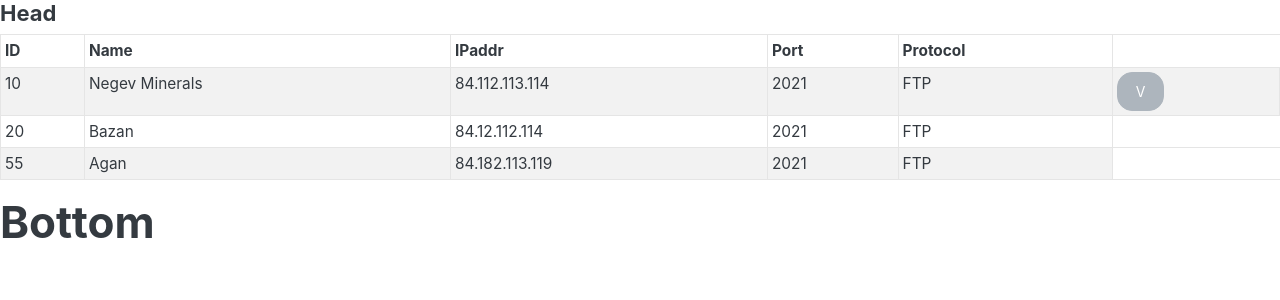
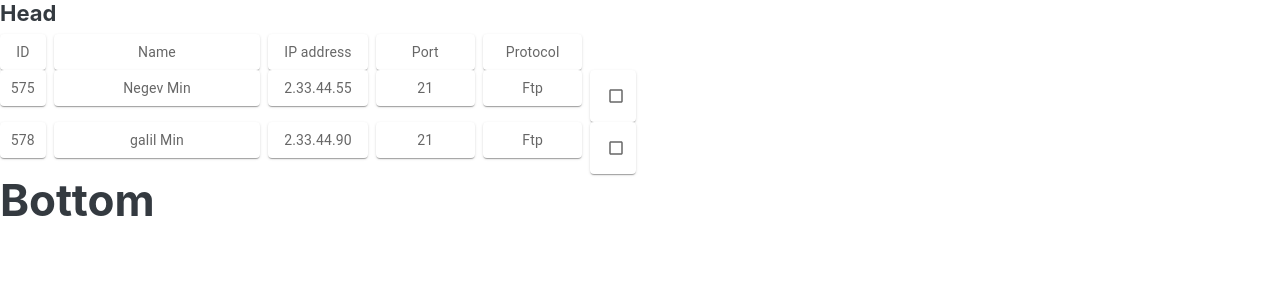
Before and after one commit to levi-g-1696/datastudio2.0, a React (Create React App) app: page / in a window 1280 px wide. Shown: the top 300 px of the page. Built offline with nearby package versions, Linux system fonts and the light colour scheme.

Commit message:
plus destvalgrid 1

```diff
--- a/src/App.js
+++ b/src/App.js
@@ -2,9 +2,12 @@
 import MainBody from './mainBody';
 import DestsTable from './DestTable'
 import DestTable  from './DestTableV2'
+import DestHeadGrid from './destHeadGrid';
+import DestValueGrid from './destValueGrid';
 
 export default function App() {
 let click="empty"
+const tstcallback=(id)=> {alert("success to get id:"+id)}
 const demoHanleClick= (arg)=>{click= arg}
   return (
  <>
@@ -12,7 +15,11 @@
 	{/* <MainBody /> */}
 
 {/* <DestsTable /> */}
-<DestTable/>
+{/* <DestTable/> */}
+<DestHeadGrid   />
+<DestValueGrid status={true} ID="575 "  callback= {tstcallback} IP="2.33.44.55"  Name="Negev Min" Port="21" Protocol="Ftp"/>
+<DestValueGrid  status={false} ID="578 "  callback= {tstcallback} IP="2.33.44.90"  Name="galil Min" Port="21" Protocol="Ftp"/>
+
 	<Bottom/>
 </>
   );}
--- a/src/DestTableV2.jsx
+++ b/src/DestTableV2.jsx
@@ -3,6 +3,9 @@
 import ToggleButton from 'react-bootstrap/ToggleButton';
 import { propTypes } from 'react-bootstrap/esm/Image';
 function DestTable() {
+    const[rows,setrows]= useState([ { id: 56, Name: 'yehuda pladot', IPaddr: '84.112.113.154', Port: 21, Protocol: 'FTP' },
+    { id: 80, Name: 'Pri Katif', IPaddr: '84.112.110.11', Port: 2021, Protocol: 'FTP' },
+    { id: 90, Name: 'Netivot mun', IPaddr: '84.112.113.2', Port: 2021, Protocol: 'FTP' }])
     let destrows = [
         { id: 10, Name: 'Negev Minerals', IPaddr: '84.112.113.114', Port: 2021, Protocol: 'FTP' },
         { id: 20, Name: 'Bazan', IPaddr: '84.12.112.114', Port: 2021, Protocol: 'FTP' },
@@ -14,7 +17,21 @@
         { id: 80, Name: 'Pri Katif', IPaddr: '84.112.110.11', Port: 2021, Protocol: 'FTP' },
         { id: 90, Name: 'Netivot mun', IPaddr: '84.112.113.2', Port: 2021, Protocol: 'FTP' },
     ];
+ //   setrows(...destrows)
+ alert("rows[2].id "+ rows[2].id)
+ const tabCont= rows.map((row) => (<tr>
+    <td>{row.id}</td>
+    <td>{row.Name}</td>
+    <td>{row.IPaddr}</td>
+    <td>{row.Port}</td>
+    <td>{row.Protocol}</td>
+    {/* <td><ToggleButtonExample callback={(x)=>{alert ("callback ok "+ x)}} id={ row.id} /></td> */}
+</tr>
+
+ ))
+// const tabCont= rows.map((row) => (<h2>{}row.id</h2>))
     return (
+
         <Table striped bordered hover size="sm">
             <thead>
                 <tr>
@@ -27,27 +44,28 @@
             </thead>
             <tbody>
                 <tr>
-                    <td>{destrows[0].id}</td>
-                    <td>{destrows[0].Name}</td>
-                    <td>{destrows[0].IPaddr}</td>
-                    <td>{destrows[0].Port}</td>
-                    <td>{destrows[0].Protocol}</td>
-                    <td><ToggleButtonExample callback={(x)=>{alert ("callback ok "+ x)}} id={ destrows[0].id} /></td>
+                    <td>{rows[0].id}</td>
+                    <td>{rows[0].Name}</td>
+                    <td>{rows[0].IPaddr}</td>
+                    <td>{rows[0].Port}</td>
+                    <td>{rows[0].Protocol}</td>
+                    <td><ToggleButtonExample callback={(x)=>{alert ("callback1 ok "+ x)}} id={ rows[0].id} /></td>
                 </tr>
                 <tr>
-                    <td>{destrows[1].id}</td>
-                    <td>{destrows[1].Name}</td>
-                    <td>{destrows[1].IPaddr}</td>
-                    <td>{destrows[1].Port}</td>
-                    <td>{destrows[1].Protocol}</td>
-
+                    <td>{rows[1].id}</td>
+                    <td>{rows[1].Name}</td>
+                    <td>{rows[1].IPaddr}</td>
+                    <td>{rows[1].Port}</td>
+                    <td>{rows[1].Protocol}</td>
+                    <td><ToggleButtonExample callback={(x)=>{alert ("callback2 ok "+ x)}} id={"222"} /></td>
                 </tr>
                 <tr>
-                    <td>{destrows[2].id}</td>
-                    <td>{destrows[2].Name}</td>
-                    <td>{destrows[2].IPaddr}</td>
-                    <td>{destrows[2].Port}</td>
-                    <td>{destrows[2].Protocol}</td>
+                    <td>{rows[2].id}</td>
+                    <td>{rows[2].Name}</td>
+                    <td>{rows[2].IPaddr}</td>
+                    <td>{rows[2].Port}</td>
+                    <td>{rows[2].Protocol}</td>
+                    <td><ToggleButtonExample callback={(x)=>{alert ("callback3 ok "+ x)}} id={ rows[2].id} /></td>
                 </tr>
             </tbody>
         </Table>
@@ -77,6 +95,7 @@
                 checked={checked}
                 value="1"
                 onChange={(e) => {setChecked(e.currentTarget.checked)
+                                   alert("togle/  id="+ props.id)
                                   if (e.currentTarget.checked ) {props.callback (props.id)
 
                                   }
--- /dev/null
+++ b/src/checkedComp.jsx
@@ -0,0 +1,21 @@
+import * as React from 'react';
+import Checkbox from '@mui/material/Checkbox';
+
+export default function ControlledCheckbox(props) {
+  const [checked, setChecked] = React.useState(props.statval);
+
+  const handleChange = (event) => {
+    setChecked(event.target.checked);
+    props.callback(event.target.checked)
+  };
+
+  return (
+    <Checkbox
+      checked={checked}
+      onChange={handleChange}
+      inputProps={{ 'aria-label': 'controlled' }}
+      sx= {{ '& .MuiSvgIcon-root': { fontSize: 18 } }}
+    />
+
+  );
+}
--- /dev/null
+++ b/src/destHeadGrid.jsx
@@ -0,0 +1,37 @@
+import * as React from 'react';
+import { styled } from '@mui/material/styles';
+import Box from '@mui/material/Box';
+import Paper from '@mui/material/Paper';
+import Grid from '@mui/material/Grid';
+
+const Item = styled(Paper)(({ theme }) => ({
+  backgroundColor: theme.palette.mode === 'dark' ? '#1A2027' : '#fff',
+  ...theme.typography.body2,
+  padding: theme.spacing(1),
+  textAlign: 'center',
+  color: theme.palette.text.secondary,
+}));
+
+export default function DestHeadGrid() {
+  return (
+    <Box sx={{ flexGrow: 1 }}>
+      <Grid container spacing={1}>
+        <Grid item xs={0.5} >
+          <Item>ID</Item>
+        </Grid>
+        <Grid item xs={2} >
+          <Item>Name</Item>
+        </Grid>
+        <Grid item xs={1} >
+          <Item>IP address</Item>
+        </Grid>
+        <Grid item xs={1}>
+          <Item>Port</Item>
+        </Grid>
+        <Grid item xs={1}>
+          <Item>Protocol</Item>
+        </Grid>
+      </Grid>
+    </Box>
+  );
+}
--- /dev/null
+++ b/src/destValueGrid.jsx
@@ -0,0 +1,47 @@
+import * as React from 'react';
+import { styled } from '@mui/material/styles';
+import Box from '@mui/material/Box';
+import Paper from '@mui/material/Paper';
+import Grid from '@mui/material/Grid';
+import ControlledCheckbox from './checkedComp';
+
+const Item = styled(Paper)(({ theme }) => ({
+  backgroundColor: theme.palette.mode === 'dark' ? '#1A2027' : '#fff',
+  ...theme.typography.body2,
+  padding: theme.spacing(1),
+  textAlign: 'center',
+  color: theme.palette.text.secondary,
+}));
+
+
+export default function DestValueGrid(props) {
+
+  return (
+    <Box sx={{ flexGrow: 1  } }>
+      <Grid container spacing={1} >
+        <Grid item xs={0.5} >
+          <Item>{props.ID}</Item>
+        </Grid>
+        <Grid item xs={2}>
+          <Item>{props.Name}</Item>
+        </Grid>
+        <Grid item xs={1} sx= {{ '& .MuiSvgIcon-root': { fontSize: 28 } }}>
+          <Item>{props.IP} </Item>
+        </Grid>
+        <Grid item xs={1}>
+          <Item>{props.Port}</Item>
+        </Grid>
+        <Grid item xs={1}>
+          <Item>{props.Protocol}</Item>
+        </Grid>
+
+        <Grid item xs={0.5}>
+          <Item>
+            <ControlledCheckbox statval={false} callback= {(stat)=>{alert("CHEC STATUS:"+stat)} } />
+          </Item>
+        </Grid>
+
+      </Grid>
+    </Box>
+  );
+}
```
